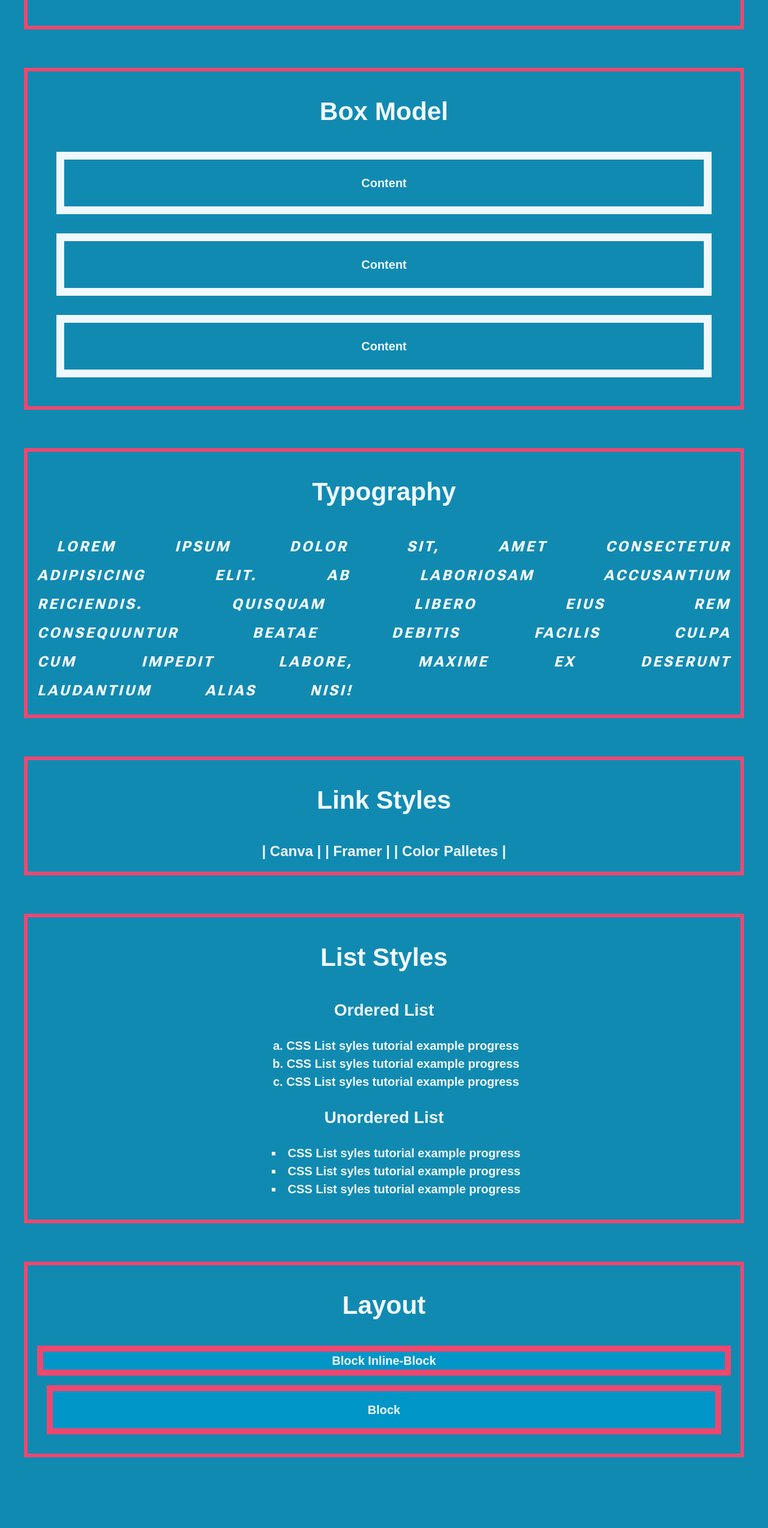
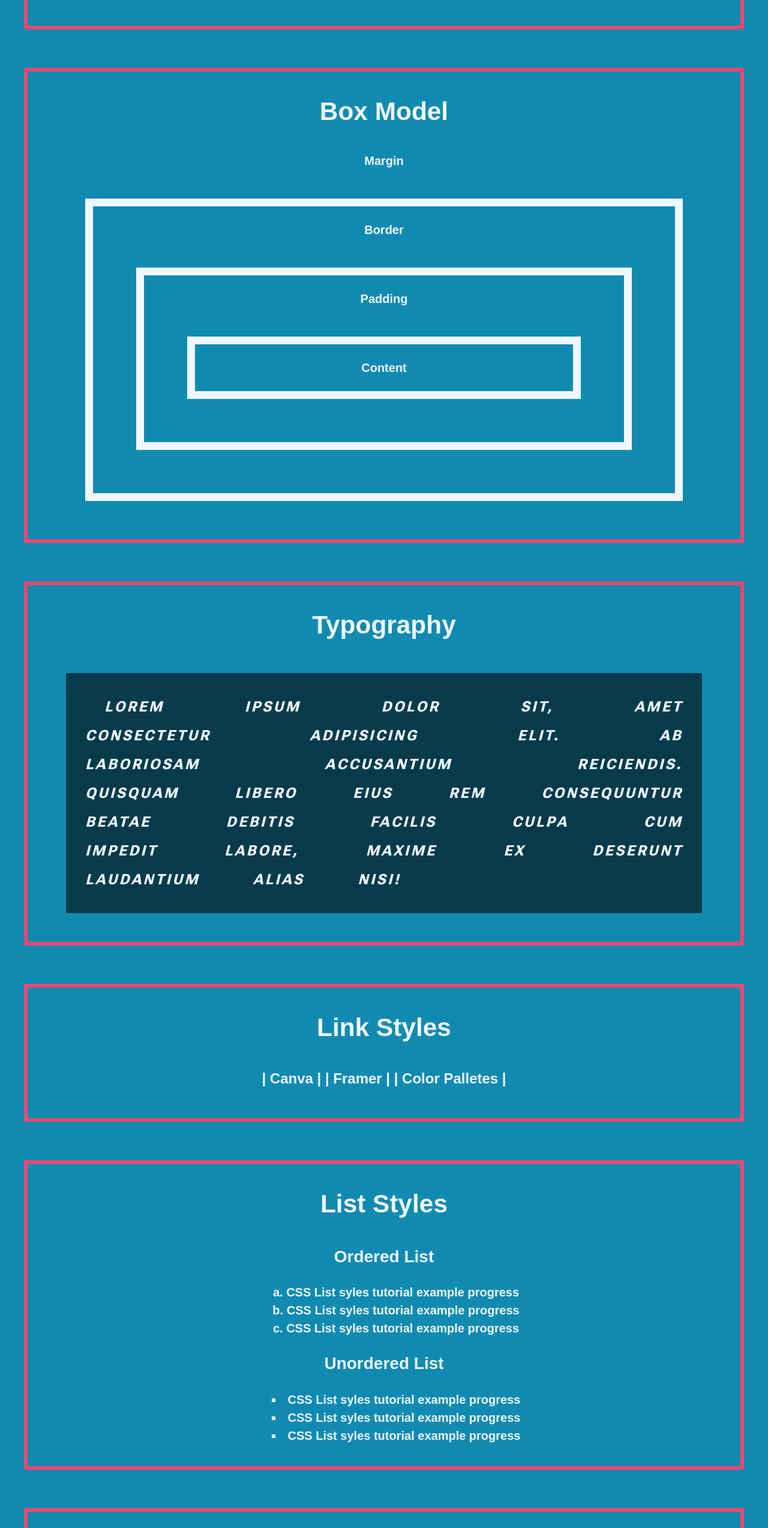
Before and after one commit to MiguelCalderon2006/CSS, a website built with Vite: page index.html in a window 1280 px wide. Shown: the part 673-3220 px from the top of the page at 60% size. Built offline with nearby package versions, Linux system fonts and the light colour scheme.

Commit message:
display done + Vite tool implemented

```diff
--- a/index.html
+++ b/index.html
@@ -39,11 +39,18 @@
       </ul>
     </nav>
 
-    <section id="box">
+    <section id="box" class="bm">
       <h1>Box Model</h1>
-      <div class="bmContainer">Content</div>
-      <div class="bmContainer">Content</div>
-      <div class="bmContainer">Content</div>
+      <div class="margin">
+        Margin
+        <div class="bmContainer">
+          Border
+          <div class="bmContainer">
+            Padding
+            <div class="bmContainer">Content</div>
+          </div>
+        </div>
+      </div>
     </section>
 
     <section id="type">
@@ -87,10 +94,12 @@
 
     <section class="layout" id="layout">
       <h1>Layout</h1>
-      <div class="d1">Block <span>Inline-Block</span></div>
-      <div class="d2">Block</div>
+      <div class="d1">
+        <span class="block">Block</span>
+        <span class="inline">Inline-Block</span>
+      </div>
+
+      <div class="block">Block</div>
     </section>
-
-    <div style="height: 3000px"></div>
   </body>
 </html>
--- a/style.css
+++ b/style.css
@@ -2,31 +2,22 @@
 /* Clolor pallete used */
 
 .d1 {
-  border: solid 0.65rem #ef476f;
   background-color: #0096c7;
+  margin-bottom: 2rem;
 }
 .inline {
   display: inline-block;
   background-color: #073b4c;
   border: solid 0.65rem #ef476f;
   padding: 4rem;
-  padding-bottom: 4rem;
-  margin: 1rem;
+  margin-inline: 3rem;
 }
 
 .block {
   background-color: #073b4c;
   border: solid 0.65rem #ef476f;
   padding: 4rem;
-  padding-bottom: 4rem;
   margin: 1rem;
-}
-
-.d2 {
-  border: solid 0.65rem #ef476f;
-  background-color: #0096c7;
-  margin: 1rem;
-  padding: 1rem;
 }
 
 body {
@@ -56,8 +47,13 @@ section {
   padding-bottom: 1rem;
   margin-bottom: 4rem;
 }
-.bm {
-  font-weight: 800;
+
+.margin:hover .bmContainer {
+  border-color: #06d6a0;
+}
+.margin {
+  margin: 2rem;
+  border-color: #06d6a0;
 }
 .bmContainer {
   padding: 1.5rem;
@@ -65,9 +61,11 @@ section {
   text-align: center;
   font-weight: 800;
   border: 13px solid aliceblue;
+  margin: 3rem;
 }
 
 .type {
+  background-color: #073b4c;
   font-size: 1.5rem;
   text-decoration: none;
   text-transform: uppercase;
@@ -79,6 +77,8 @@ section {
   font-weight: 800;
   font-style: oblique;
   font-family: "Roboto Flex";
+  margin: 3rem 3rem 2rem 3rem;
+  padding: 2rem;
 }
 
 .links {
@@ -86,6 +86,7 @@ section {
   font-size: 1.5rem;
   font-weight: 800;
   list-style-position: inside;
+  margin-bottom: 2rem;
 }
 a {
   color: aliceblue;
@@ -116,9 +117,8 @@ h3 {
   color: aliceblue;
   font-size: 1.25rem;
 }
-.menu:hover,
-ul:hover a,
-section:hover,
+
+ul:hover,
 ol:hover,
 div:hover,
 a:hover,
@@ -126,7 +126,21 @@ h1:hover,
 h2:hover,
 h3:hover,
 .bmContainer:hover,
-.type:hover {
+.type:hover,
+.d1:hover .block,
+.d1:hover .inline {
   color: #06d6a0;
   border-color: #06d6a0;
 }
+
+section:hover,
+section:hover h1,
+.menu:hover {
+  border-color: #06d6a0;
+}
+
+ul:hover a,
+.menu:hover h1,
+section:hover h1 {
+  color: #06d6a0;
+}
```
Also changed, not shown: package.json (added, +14 -0 lines), 2 other files.
